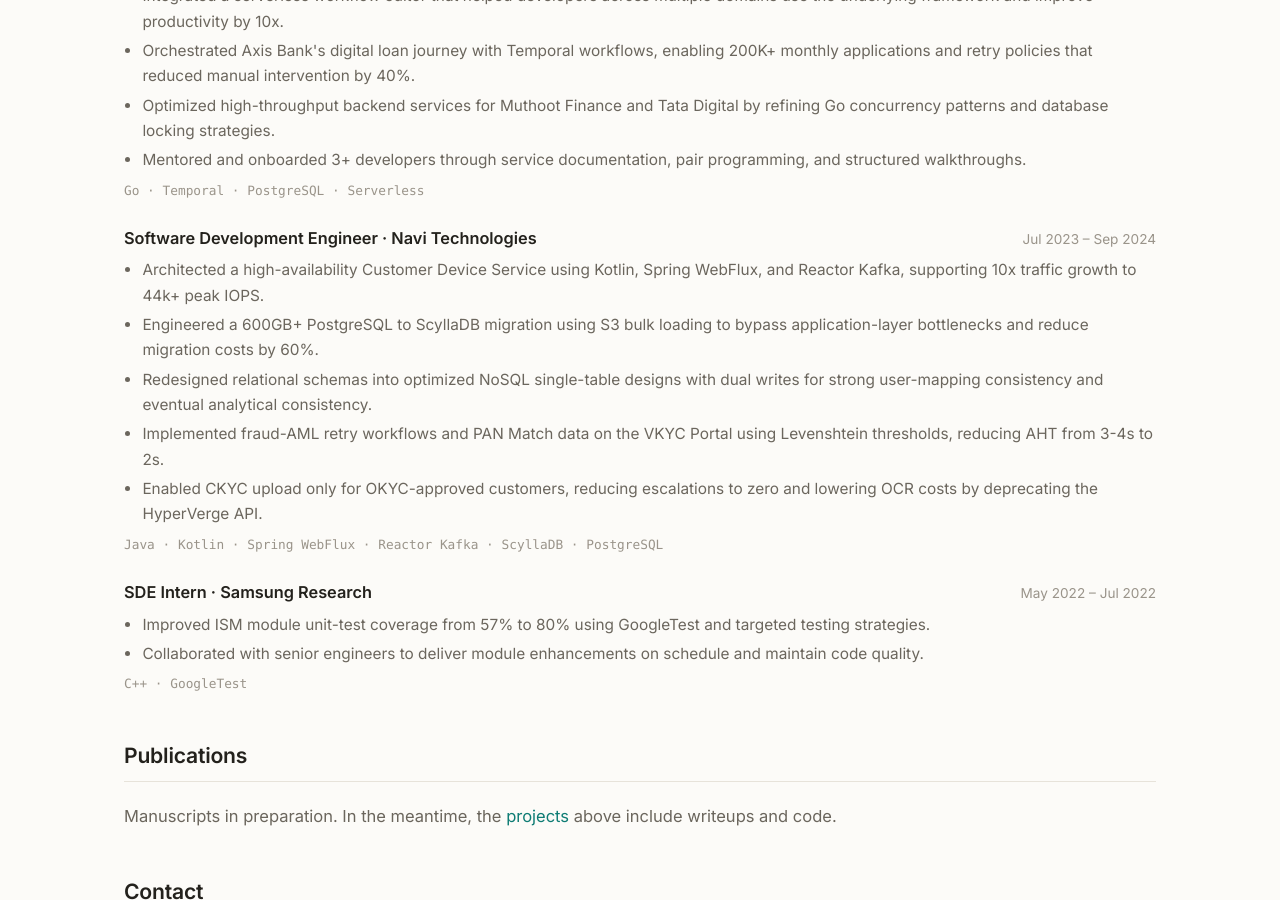
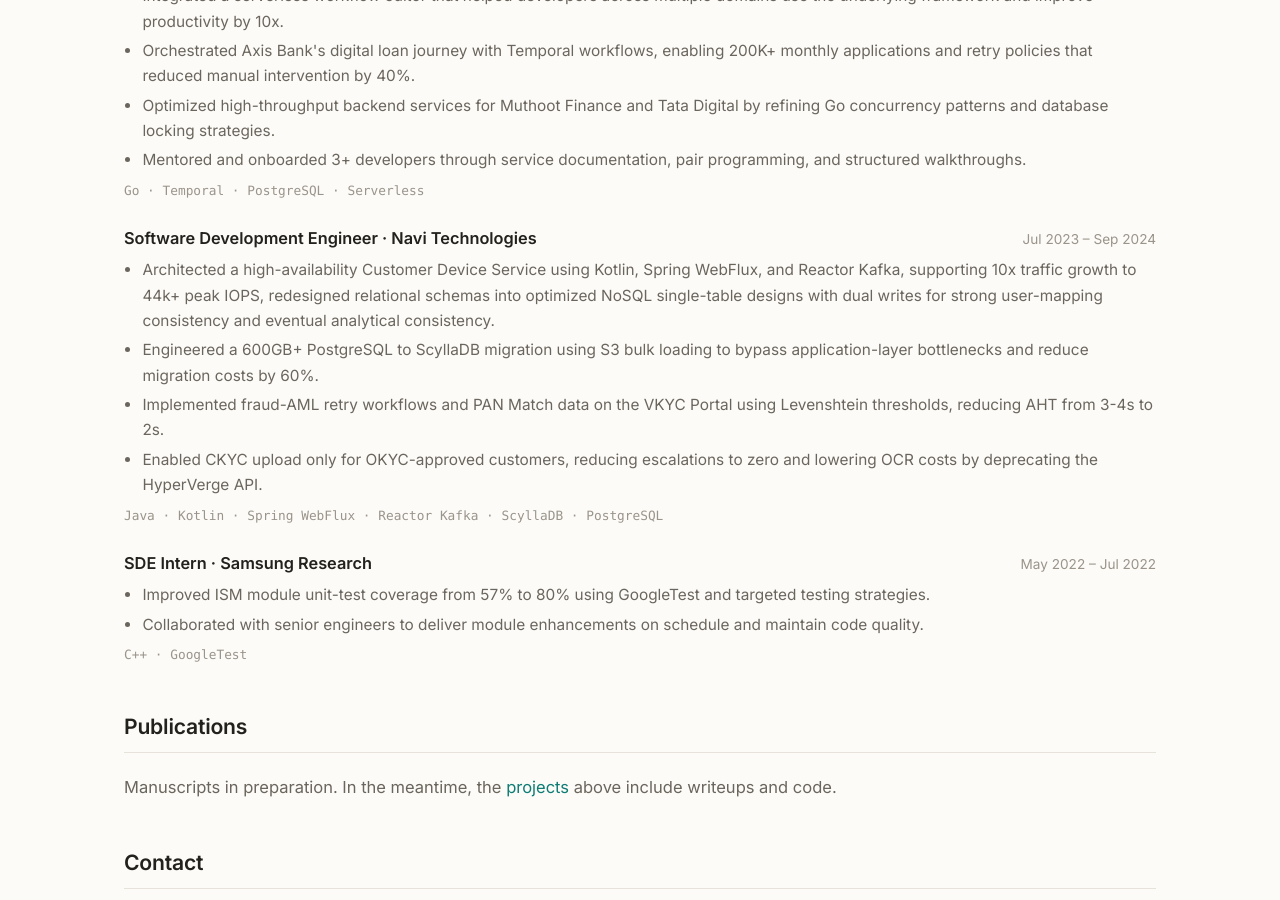
Before and after one commit to ayushkokande/ayushkokande.github.io, a Jekyll site: the page built from index.html, in a window 1280 px wide and 900 px high, scrolled down 1463 px. Built offline with Jekyll 4.4.1, drawn with Linux system fonts in a browser that asks for light colours.

Commit message:
Ayush | merged pointers for Navi Technologies

```diff
--- a/index.html
+++ b/index.html
@@ -75,9 +75,8 @@
       <span class="entry-when">Jul 2023 – Sep 2024</span>
     </div>
     <ul class="entry-desc-list">
-      <li>Architected a high-availability Customer Device Service using Kotlin, Spring WebFlux, and Reactor Kafka, supporting 10x traffic growth to 44k+ peak IOPS.</li>
+      <li>Architected a high-availability Customer Device Service using Kotlin, Spring WebFlux, and Reactor Kafka, supporting 10x traffic growth to 44k+ peak IOPS, redesigned relational schemas into optimized NoSQL single-table designs with dual writes for strong user-mapping consistency and eventual analytical consistency.</li>
       <li>Engineered a 600GB+ PostgreSQL to ScyllaDB migration using S3 bulk loading to bypass application-layer bottlenecks and reduce migration costs by 60%.</li>
-      <li>Redesigned relational schemas into optimized NoSQL single-table designs with dual writes for strong user-mapping consistency and eventual analytical consistency.</li>
       <li>Implemented fraud-AML retry workflows and PAN Match data on the VKYC Portal using Levenshtein thresholds, reducing AHT from 3-4s to 2s.</li>
       <li>Enabled CKYC upload only for OKYC-approved customers, reducing escalations to zero and lowering OCR costs by deprecating the HyperVerge API.</li>
     </ul>
```
